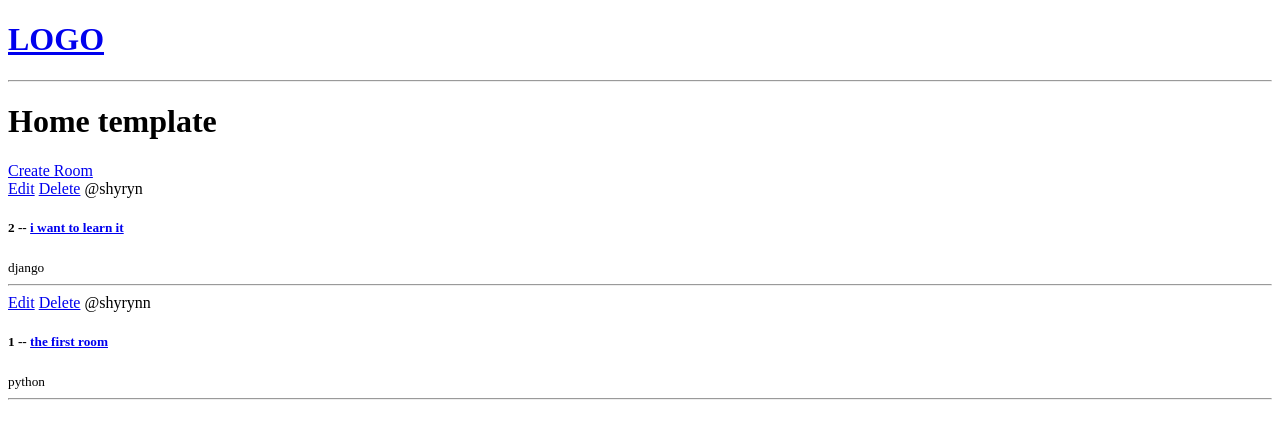
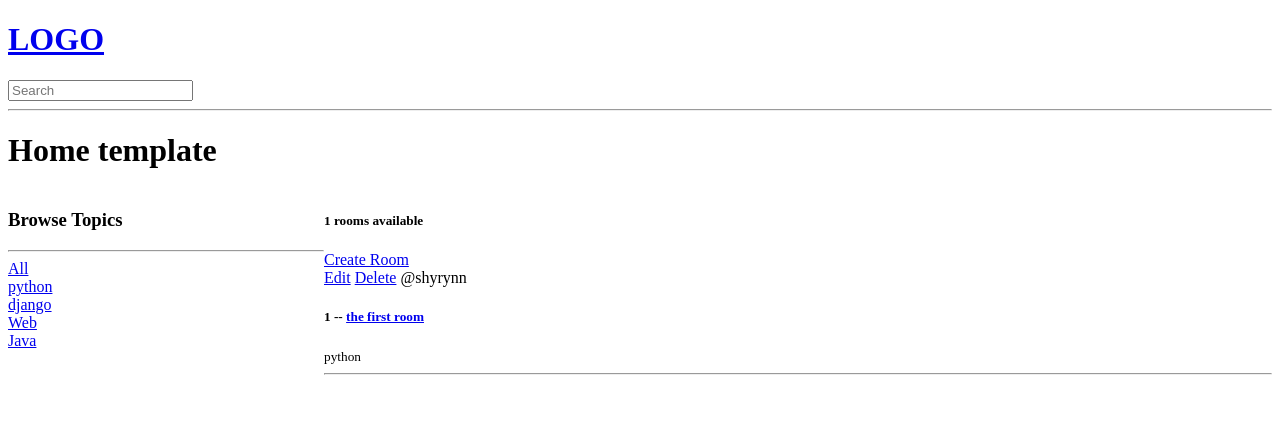
Before and after one commit to saaereen/project5, a Django app: a page that uses mysite/templates/navbar.html in a window 1280 px wide. Shown: the top 439 px of the page. Run offline with Django 5.2, Linux system fonts and the light colour scheme; data comes from the database, SQL or seed files in the repository.

Commit message:
Search feature

```diff
--- a/base/templates/base/home.html
+++ b/base/templates/base/home.html
@@ -2,10 +2,33 @@
 
 {% block content %}
 
+<style>
+    .home-container{
+        display:grid;
+        grid-template-columns: 1fr 3fr;
+    }
+
+</style>
+
+
 <h1>Home template</h1>
 
+<div class="home-container">
+
+    <div>
+        <h3>Browse Topics</h3>
+        <hr>
+        <div>
+            <a href="{%url 'home' %}">All</a>
+        </div>
+        {% for topic in topics %}
+        <div>
+            <a href="{% url 'home'%}?q={{topic.name}}">{{topic.name}}</a>
+        </div>
+        {% endfor%}
+</div>
 <div>
-
+    <h5>{{room_count}} rooms available</h5>
     <a href="{% url 'create-room'%}">Create Room</a>
     <div>
         {% for room in rooms %}
@@ -18,14 +41,12 @@
             <small>{{room.topic.name}}</small>
             <hr>
         </div>
+        {% endfor %}
+    </div>
+</div>
 
-        {% endfor %}
 
     </div>
 
-    </div>
-
-</div>
-
 
 {% endblock content %}
--- a/base/views.py
+++ b/base/views.py
@@ -1,5 +1,6 @@
 from django.shortcuts import render, redirect
-from .models import Room
+from django.db.models import Q
+from .models import Room, Topic
 from .forms import RoomForm
 
 # Create your views here.
@@ -12,8 +13,20 @@
 '''
 
 def home(request):
-    rooms = Room.objects.all()
-    context = {'rooms':rooms}
+    q = request.GET.get('q') if request.GET.get('q') !=None else ''
+
+    rooms = Room.objects.filter(
+        Q(topic__name__icontains=q) | #i to make insensitive for cases
+        Q(name__icontains=q) |
+        Q(description__icontains=q)
+        )
+
+
+
+    topics = Topic.objects.all()
+    room_count = rooms.count()
+
+    context = {'rooms':rooms, 'topics':topics, 'room_count':room_count}
     return render (request, 'base/home.html', context)
 
 
--- a/mysite/templates/navbar.html
+++ b/mysite/templates/navbar.html
@@ -1,5 +1,10 @@
 <a href= "/">
     <h1>LOGO</h1>
+</a>
+<form method="GET" action="{% url 'home' %}">
+    <input type="text" name="q" placeholder="Search">
+</form>
 
-</a>
+
+
 <hr>
```
